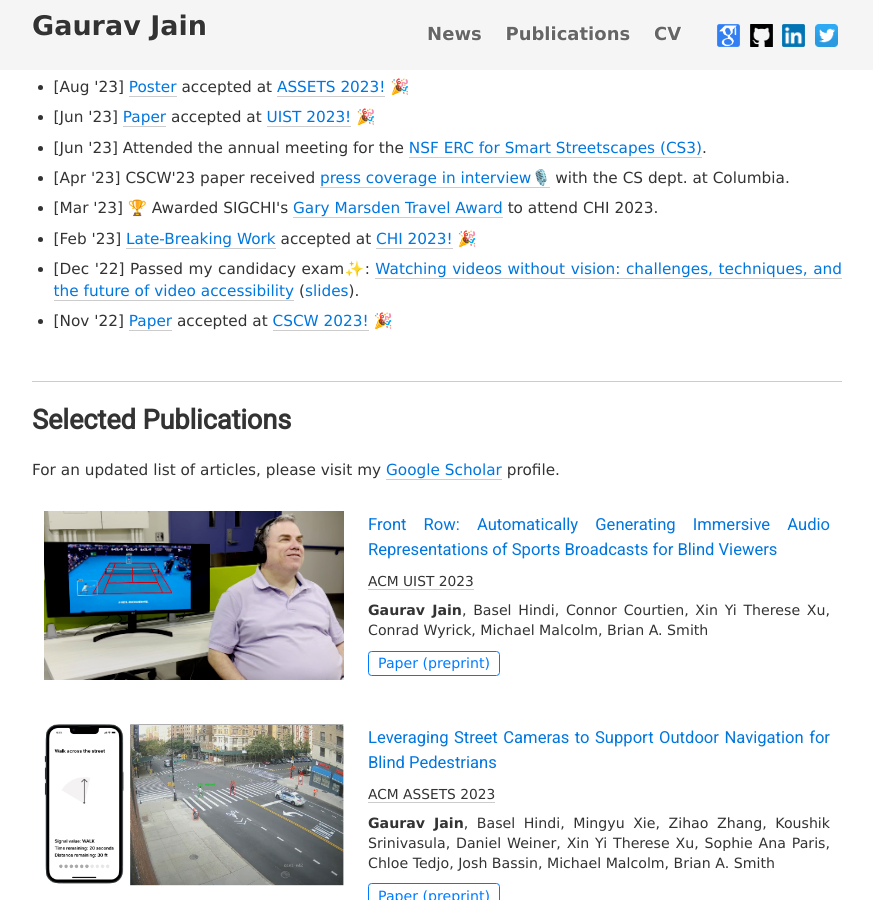
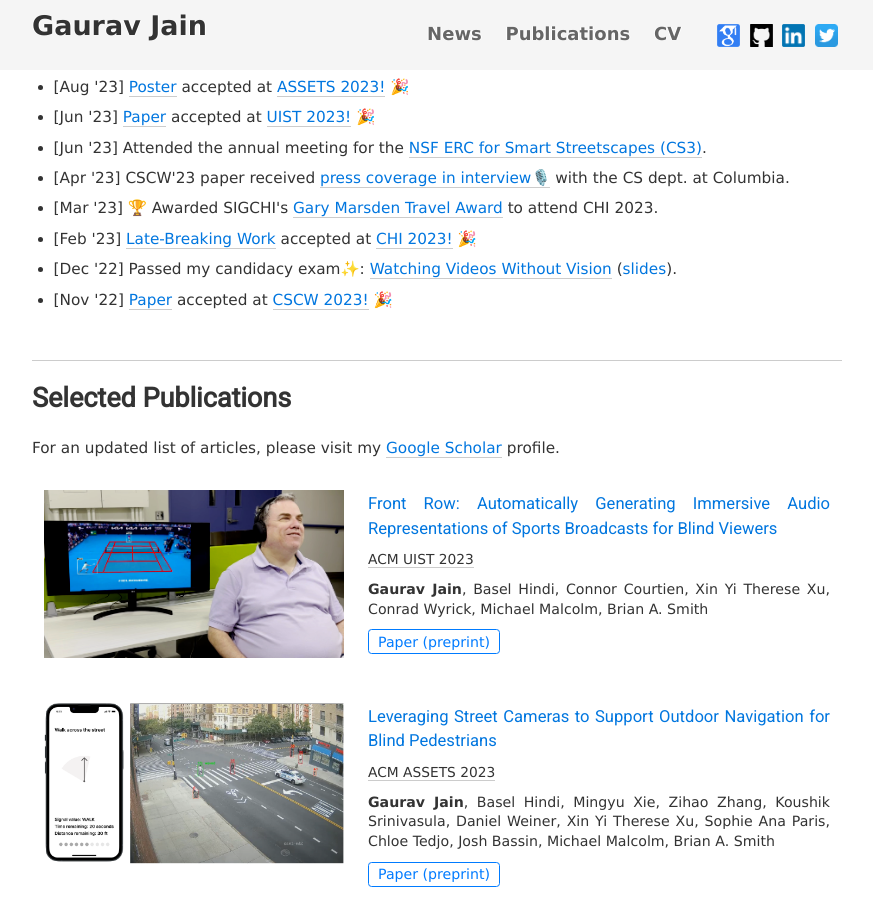
Before and after one commit to Gaurav1302/gaurav1302.github.io, a Jekyll site: the page built from index.html, in a window 1280 px wide and 900 px high, scrolled down 587 px. Shown: the whole window, without its empty margins (203-1076 px from the left). Built offline with Jekyll 4.4.1, drawn with Linux system fonts in a browser that asks for light colours; nearby versions of some CDN libraries.

Commit message:
another minor fix.

```diff
--- a/index.html
+++ b/index.html
@@ -106,7 +106,7 @@
                   <a href="https://dl.acm.org/doi/10.1145/3544549.3585610"; class="uline-black">Late-Breaking Work</a> accepted at <a href="https://chi2023.acm.org/"; class="uline-black">CHI 2023!</a> <span role="img" aria-label="Confetti">🎉</span> </p>
               </li>
               <li>
-                <p><span class="news_date">[Dec '22] </span> Passed my candidacy exam<span role="img" aria-label="Sparkle">✨</span>: <a href = "https://www.youtube.com/watch?v=QuGQKrjezdk"; class="uline-black">Watching videos without vision: challenges, techniques, and the future of video accessibility</a>
+                <p><span class="news_date">[Dec '22] </span> Passed my candidacy exam<span role="img" aria-label="Sparkle">✨</span>: <a href = "https://www.youtube.com/watch?v=QuGQKrjezdk"; class="uline-black">Watching Videos Without Vision</a>
                   <!-- (<a href='https://www.youtube.com/watch?v=QuGQKrjezdk'>Talk</a> /  -->
                   (<a href='https://gaurav1302.github.io/files/CEslides.pdf'>slides</a>).
                 </p>
```
